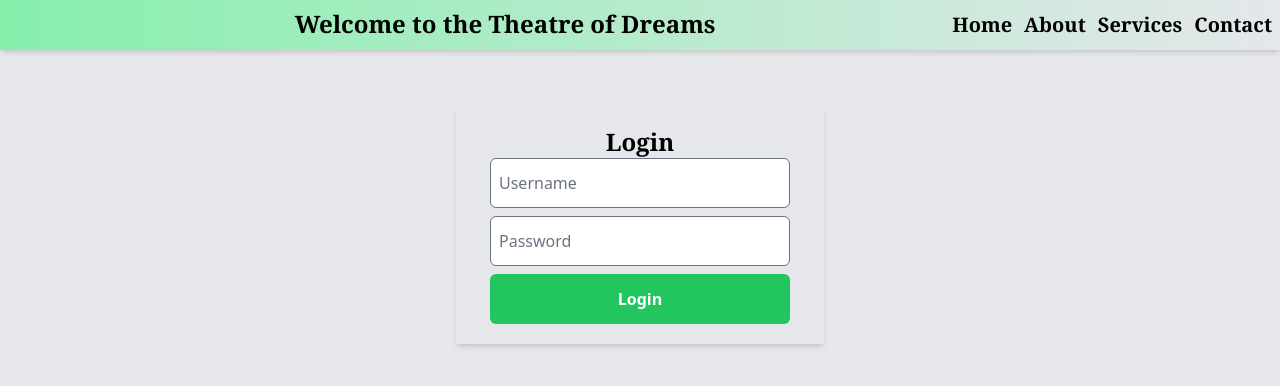
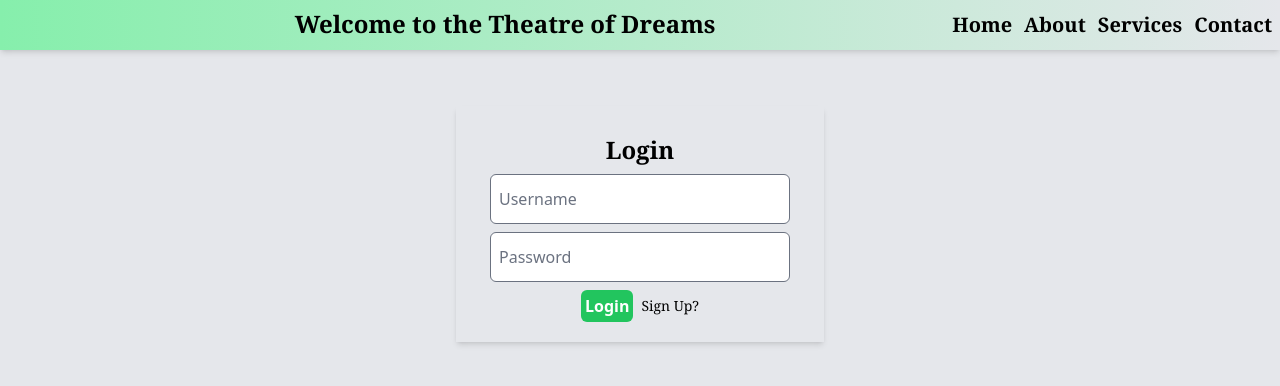
Before and after one commit to peter-mwau/Django-Advanced, a Django app: page / in a window 1280 px wide. Shown: the top 386 px of the page. Run offline with Django 4.2, Linux system fonts and the light colour scheme; some libraries are stand-ins or nearby versions.

Commit message:
modified login page

```diff
--- a/djangoAdvanced/myapp/templates/index.html
+++ b/djangoAdvanced/myapp/templates/index.html
@@ -22,12 +22,15 @@
     </div>
     <div id="form" class="border-1 w-[400px] h-[500px] mx-auto justify-center items-center rounded-lg mt-10 p-2 ">
         <div class="bg-transparent shadow-md m-2 p-5">
-            <h2 class="text-2xl font-serif font-extrabold text-center">Login</h2>
+            <h2 class="text-2xl font-serif font-extrabold text-center m-2">Login</h2>
             <!-- Login form -->
             <form class="flex flex-col justify-center items-center space-y-2">
-                <input type="text" name="username" placeholder="Username" class=" outline-none rounded-md w-[300px] h-[50px] p-2">
+                <input type="text" name="username" placeholder="Username" class="outline-none rounded-md w-[300px] h-[50px] p-2">
                 <input type="password" name="password" placeholder="Password" class=" outline-none rounded-md w-[300px] h-[50px] p-2">
-                <input type="submit" name="submit" value="Login" class=" outline-none rounded-md w-[300px] h-[50px] p-2 bg-green-500 hover:bg-green-600 text-white font-bold">
+                <div class="flex flex-row mx-auto items-center justify-center space-x-2">
+                    <input type="submit" name="submit" value="Login" class=" outline-none rounded-md w-auto h-auto p-1 bg-green-500 hover:bg-green-600 text-white font-bold">
+                <a href="#" class="text-sm font-serif font-extralight hover:underline hover:text-blue-500">Sign Up?</a>
+                </div>
             </form>
         </div>
     </div>
--- a/djangoAdvanced/theme/static/css/dist/styles.css
+++ b/djangoAdvanced/theme/static/css/dist/styles.css
@@ -832,6 +832,10 @@ select {
   height: 500px;
 }
 
+.h-auto {
+  height: auto;
+}
+
 .w-\[500px\] {
   width: 500px;
 }
@@ -854,6 +858,10 @@ select {
 
 .w-\[300px\] {
   width: 300px;
+}
+
+.w-auto {
+  width: auto;
 }
 
 .flex-row {
@@ -1096,6 +1104,10 @@ select {
   font-weight: 600;
 }
 
+.font-extralight {
+  font-weight: 200;
+}
+
 .leading-normal {
   line-height: 1.5;
 }
@@ -1185,6 +1197,11 @@ select {
   color: rgb(34 197 94 / var(--tw-text-opacity));
 }
 
+.hover\:text-blue-200:hover {
+  --tw-text-opacity: 1;
+  color: rgb(191 219 254 / var(--tw-text-opacity));
+}
+
 .hover\:underline:hover {
   text-decoration-line: underline;
 }
--- a/djangoAdvanced/theme/static_src/tailwind.config.js
+++ b/djangoAdvanced/theme/static_src/tailwind.config.js
@@ -45,6 +45,12 @@ module.exports = {
     theme: {
         extend: {},
     },
+    screen: {
+        sm: '360px',
+        md: '768px',
+        lg: '1024px',
+        xl: '1542px',
+    }
     plugins: [
         /**
          * '@tailwindcss/forms' is the forms plugin that provides a minimal styling
```
